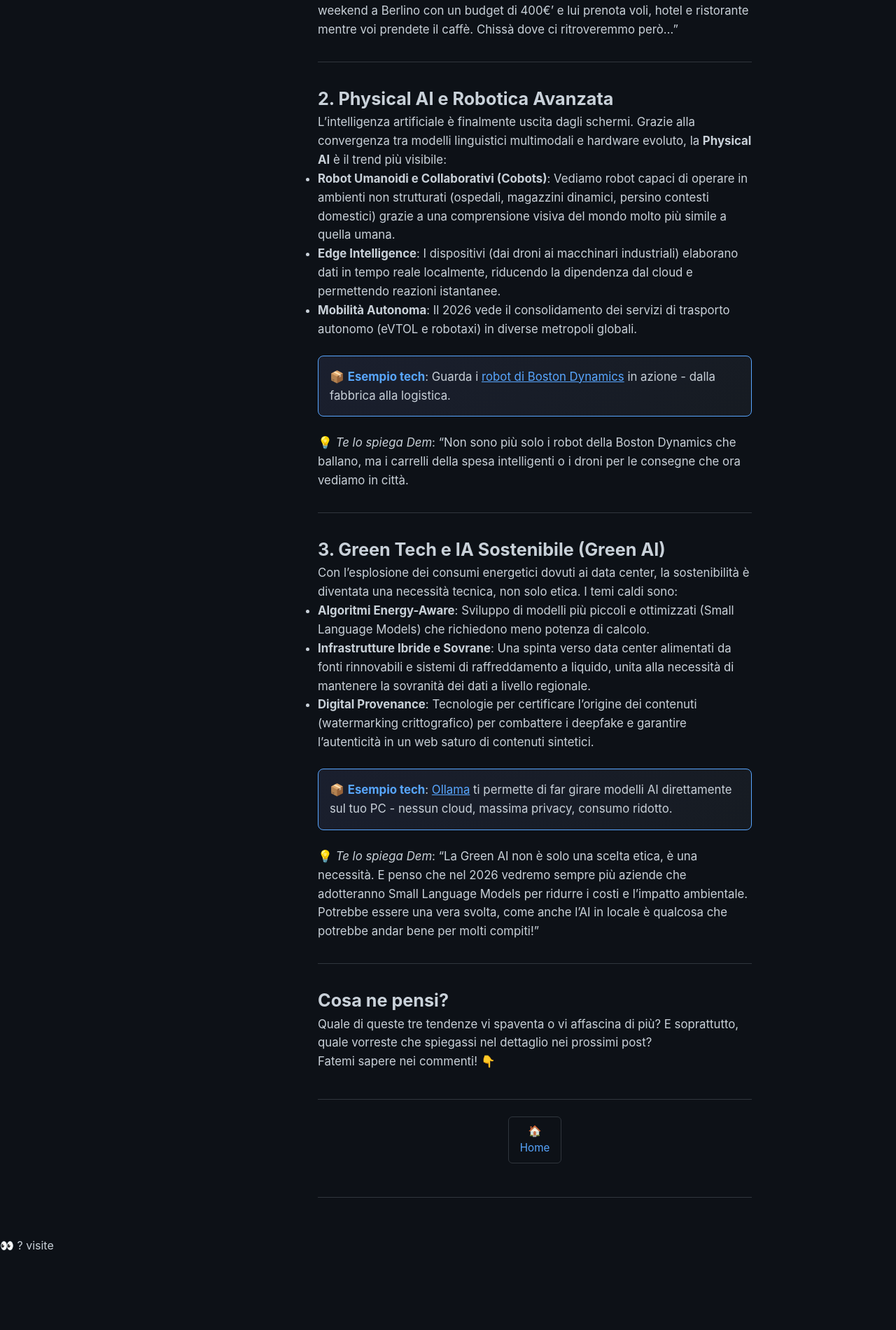
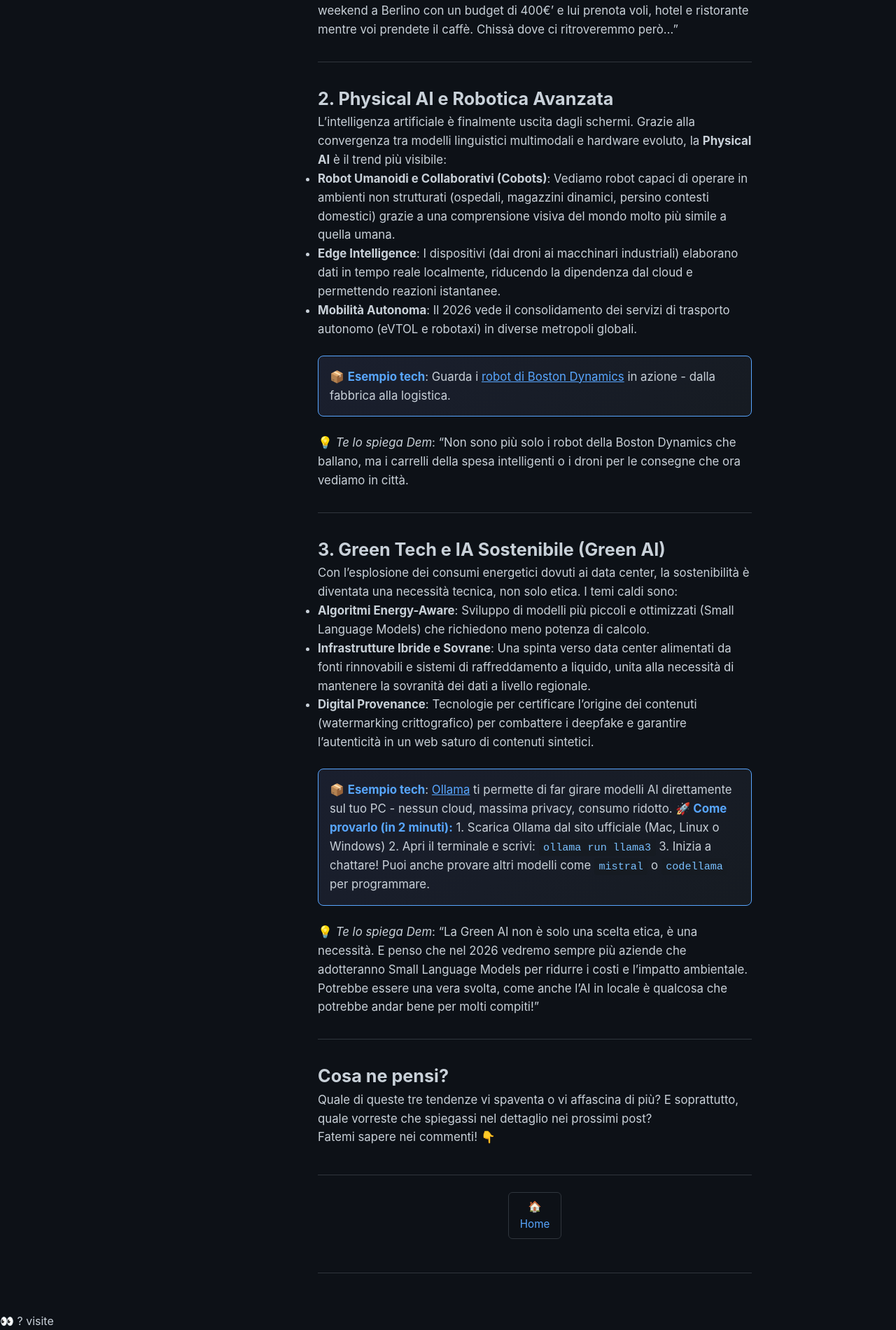
Before and after one commit to DemPago/DemPago.github.io, a Jekyll site: the page built from _posts/2026-02-15-anno-azione-ia.md, in a window 1280 px wide. Shown: the part 1173-3073 px from the top of the page at 70% size. Built offline with Jekyll 4.4.1, drawn with Linux system fonts in a browser that asks for light colours; comment, search, counter and statistics services are not loaded; before the commit the page ends 2965 px from its top, so only the background shows below that.

Commit message:
Add Ollama installation guide

```diff
--- a/_layouts/default.html
+++ b/_layouts/default.html
@@ -207,6 +207,14 @@
     .esempio-tech a {
       color: var(--accent);
       text-decoration: underline;
+    }
+
+    .esempio-tech code {
+      background: #0d1117;
+      padding: 0.2rem 0.4rem;
+      border-radius: 4px;
+      font-size: 0.9em;
+      color: #79c0ff;
     }
 
     .post-list a {
--- a/_posts/2026-02-15-anno-azione-ia.md
+++ b/_posts/2026-02-15-anno-azione-ia.md
@@ -55,7 +55,15 @@ Con l'esplosione dei consumi energetici dovuti ai data center, la sostenibilità
 - **Infrastrutture Ibride e Sovrane**: Una spinta verso data center alimentati da fonti rinnovabili e sistemi di raffreddamento a liquido, unita alla necessità di mantenere la sovranità dei dati a livello regionale.
 - **Digital Provenance**: Tecnologie per certificare l'origine dei contenuti (watermarking crittografico) per combattere i deepfake e garantire l'autenticità in un web saturo di contenuti sintetici.
 
-<div class="esempio-tech">📦 <strong>Esempio tech</strong>: <a href="https://ollama.com" target="_blank">Ollama</a> ti permette di far girare modelli AI direttamente sul tuo PC - nessun cloud, massima privacy, consumo ridotto.</div>
+<div class="esempio-tech">📦 <strong>Esempio tech</strong>: <a href="https://ollama.com" target="_blank">Ollama</a> ti permette di far girare modelli AI direttamente sul tuo PC - nessun cloud, massima privacy, consumo ridotto.
+
+<strong>🚀 Come provarlo (in 2 minuti):</strong>
+
+1. Scarica Ollama dal sito ufficiale (Mac, Linux o Windows)
+2. Apri il terminale e scrivi: <code>ollama run llama3</code>
+3. Inizia a chattare!
+
+Puoi anche provare altri modelli come <code>mistral</code> o <code>codellama</code> per programmare.</div>
 
 💡 *Te lo spiega Dem*: "La Green AI non è solo una scelta etica, è una necessità. E penso che nel 2026 vedremo sempre più aziende che adotteranno Small Language Models per ridurre i costi e l'impatto ambientale.
 Potrebbe essere una vera svolta, come anche l'AI in locale è qualcosa che potrebbe andar bene per molti compiti!"
```
